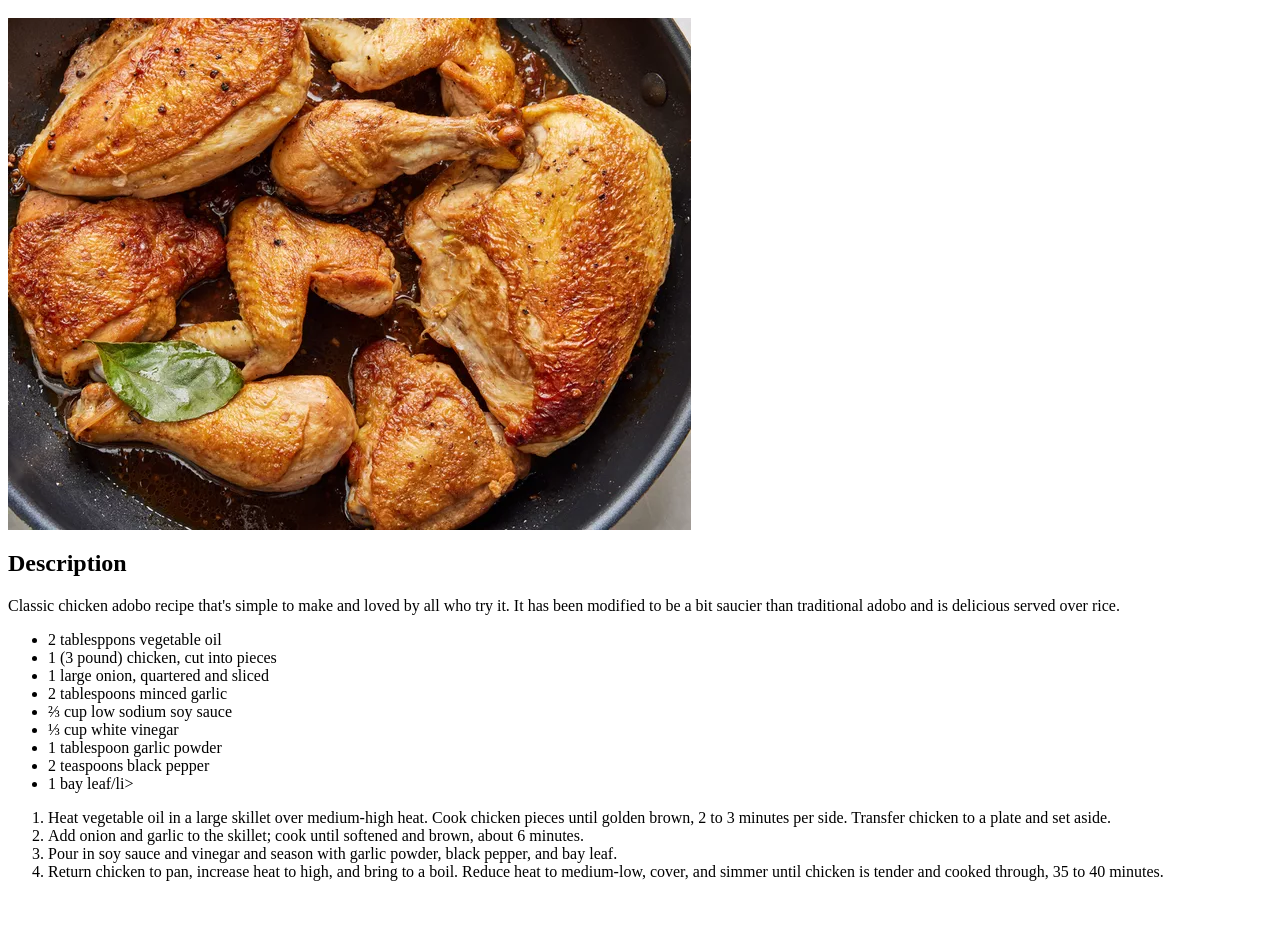
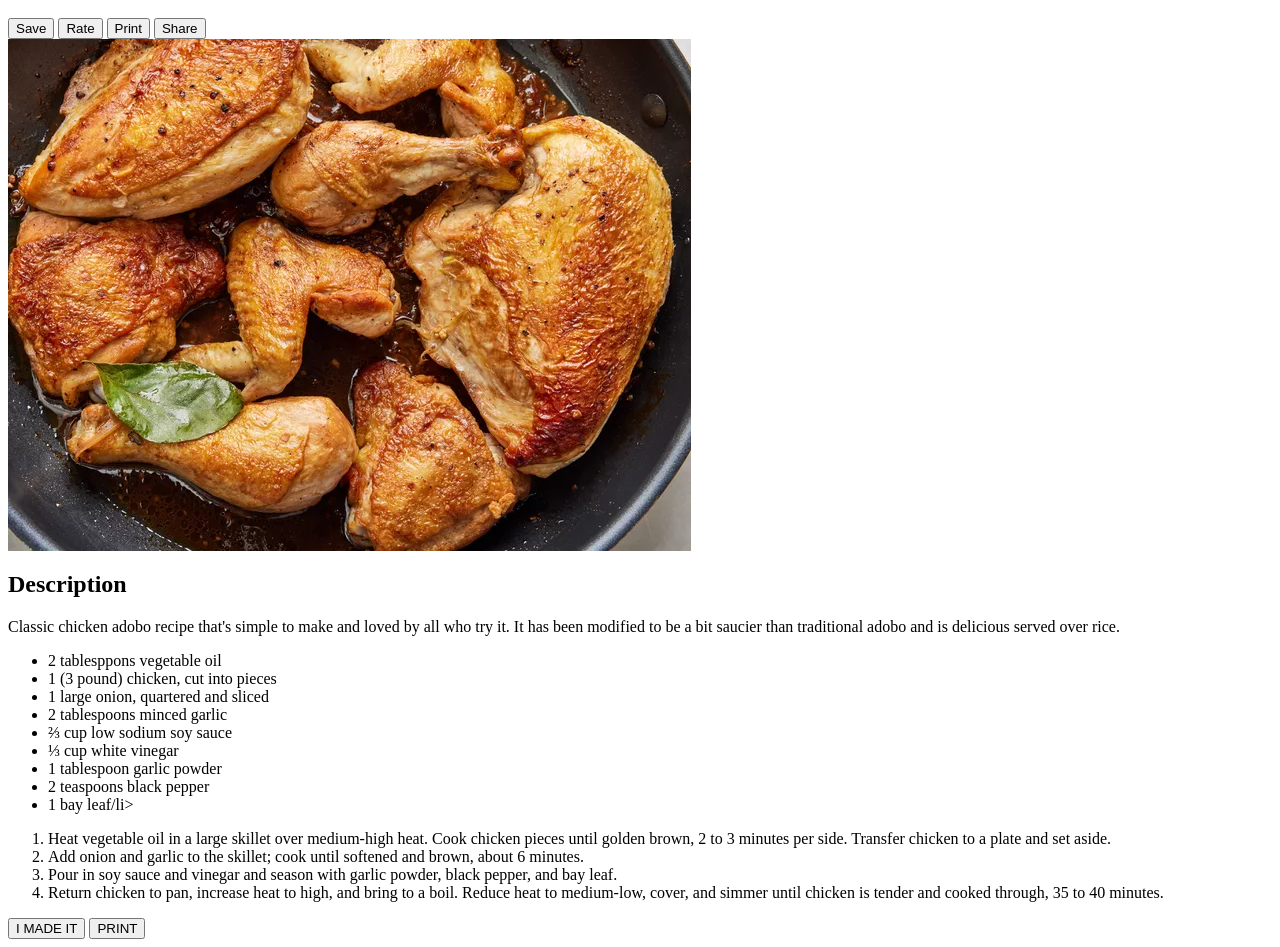
Before and after one commit to chobso/odin-recipes, a plain HTML site: page recipes/adobo.html in a window 1280 px wide. Shown: the part 48-995 px from the top of the page. Before the commit the page ends 945 px from the top, so only its background shows below. Drawn offline with Linux system fonts and the light colour scheme.

Commit message:
Added buttons for aesthetic and functionality

```diff
--- a/recipes/adobo.html
+++ b/recipes/adobo.html
@@ -1,4 +1,11 @@
 <h1>Chicken Adobo</h1>
+<link rel="stylesheet" href="../css/style.css">
+<div>
+    <button id="btn-single">Save</button>
+    <button class="btn-group">Rate</button>
+    <button class="btn-group">Print</button>
+    <button class="btn-group">Share</button>
+</div>
 <img src="../images/cadobo.png" alt="delicious chicken stew">
 <h2>Description</h2>
 <p>Classic chicken adobo recipe that's simple to make and loved by all who try it. It has been modified to be a bit saucier than traditional adobo and is delicious served over rice.</p>
@@ -21,3 +28,8 @@
     <li>Pour in soy sauce and vinegar and season with garlic powder, black pepper, and bay leaf.</li>
     <li>Return chicken to pan, increase heat to high, and bring to a boil. Reduce heat to medium-low, cover, and simmer until chicken is tender and cooked through, 35 to 40 minutes.</li>
 </ol>
+
+<div>
+    <button id="madeit-btn">I MADE IT</button>
+    <button id="print-btn">PRINT</button>
+</div>
```
